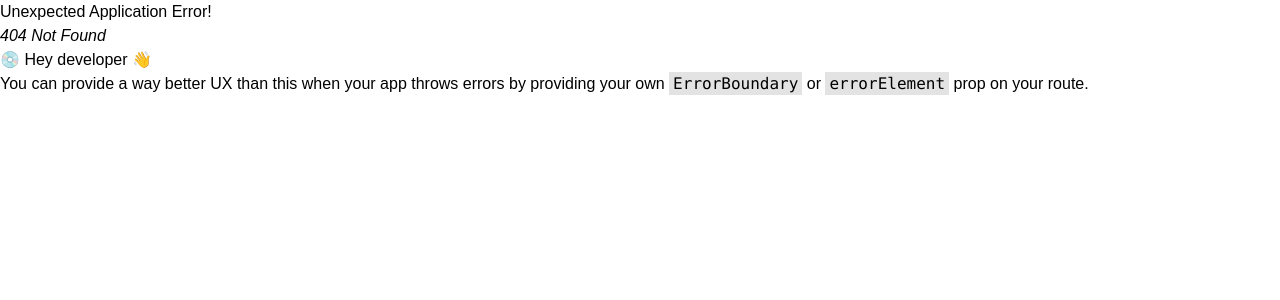
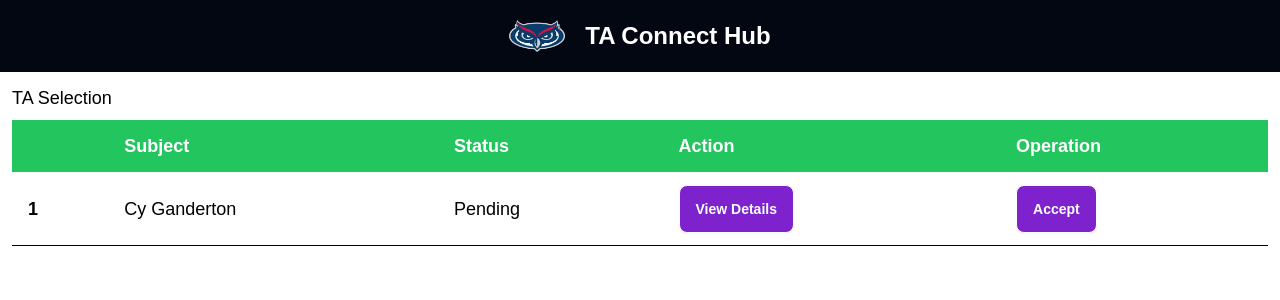
Before and after one commit to vasasowjanya/TAConnectHubFrontEnd, a React (Vite) app: page /dashboard/ta-selection in a window 1280 px wide. Before the commit this address had no page. Shown: the top 300 px of the page. Built offline with nearby package versions, Linux system fonts and the light colour scheme; sample sign-in values are in the browser's storage.

Commit message:
ta commitee ui done

```diff
--- a/src/app/components/RoleWiseNavbar.tsx
+++ b/src/app/components/RoleWiseNavbar.tsx
@@ -66,9 +66,9 @@ export const RoleWiseNavbar = ({ role }: { role: string }) => {
 
   const taCommitteeSidebarItems = (
     <ul className="py-4 bg-[#373737] text-white flex justify-evenly items-center cursor-pointer">
-      <li>Course Management</li>
-      <li>TA Application Review</li>
-      <li>TA Selection Status</li>
+      <li>
+        <Link to={"/dashboard/ta-selection"}>TA Selection</Link>
+      </li>
       <li>
         <Link to={"/dashboard/user"}>
           <FaUser />
--- /dev/null
+++ b/src/app/pages/dashboardpages/TaSelection.tsx
@@ -0,0 +1,47 @@
+import { Link } from "react-router-dom";
+
+const TaSelection = () => {
+  return (
+    <div>
+      <h1 className="text-lg">TA Selection</h1>
+      <div className="mt-2">
+        <div className="overflow-x-auto">
+          <table className="table">
+            {/* head */}
+            <thead className="bg-green-500 text-white text-lg">
+              <tr>
+                <th></th>
+                <th>Subject</th>
+                <th>Status</th>
+                <th>Action</th>
+                <th>Operation</th>
+              </tr>
+            </thead>
+            <tbody className="text-lg">
+              {/* row 1 */}
+              <tr>
+                <th>1</th>
+                <td>Cy Ganderton</td>
+                <td>Pending</td>
+                <td>
+                  <Link to="/dashboard/ta-application-review/1">
+                    <button className="btn bg-purple-700 hover:bg-purple-800 text-white">
+                      View Details
+                    </button>
+                  </Link>
+                </td>
+                <td>
+                  <button className="btn bg-purple-700 hover:bg-purple-800 text-white">
+                    Accept
+                  </button>
+                </td>
+              </tr>
+            </tbody>
+          </table>
+        </div>
+      </div>
+    </div>
+  );
+};
+
+export default TaSelection;
--- a/src/routes/Routes.tsx
+++ b/src/routes/Routes.tsx
@@ -26,6 +26,7 @@ import UserProfile from "../app/pages/dashboardpages/UserProfile";
 import TaApplicationReview from "../app/pages/dashboardpages/TaApplicationReview";
 import SingleApplicationDetail from "../app/pages/dashboardpages/SingleApplicationDetail";
 import TaRecomandation from "../app/pages/dashboardpages/TaRecomandation";
+import TaSelection from "../app/pages/dashboardpages/TaSelection";
 
 export default function Routes() {
   const isTokenAvailable = localStorage.getItem("token");
@@ -60,7 +61,6 @@ export default function Routes() {
           <Route path="/signup/instructor" element={<InstructorSignUp />} />
         </Route>
 
-
         {/* protected routes */}
         <Route
           path="/dashboard"
@@ -83,10 +83,9 @@ export default function Routes() {
             path="ta-application-review/:reviewId"
             element={<SingleApplicationDetail />}
           />
-          <Route
-            path="ta-recommandation"
-            element={<TaRecomandation />}
-          />
+          <Route path="ta-recommandation" element={<TaRecomandation />} />
+
+          <Route path="ta-selection" element={<TaSelection />} />
 
           <Route path="courses" element={<Courses />} />
         </Route>
```
